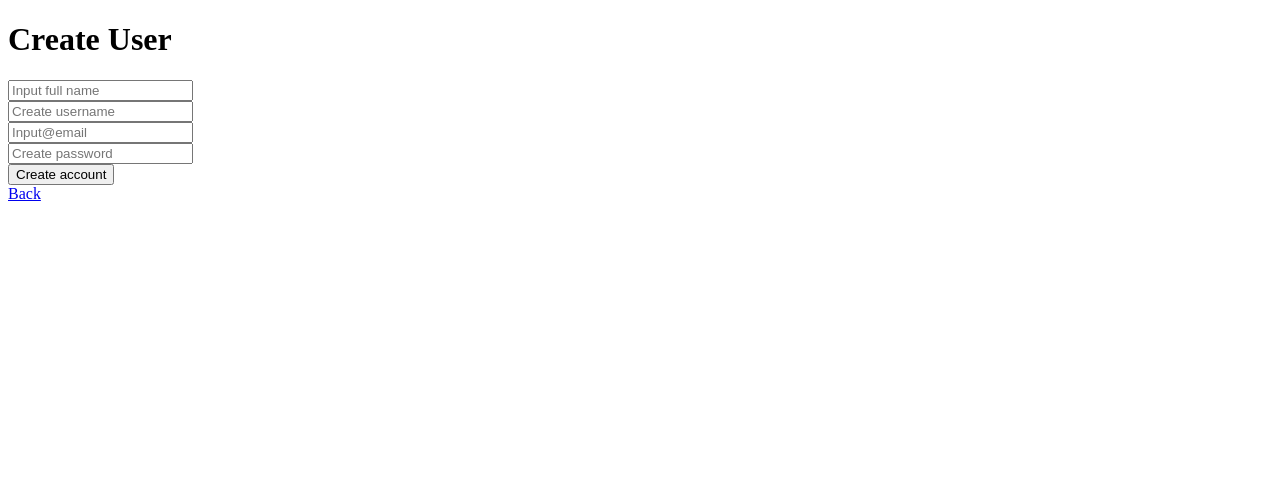
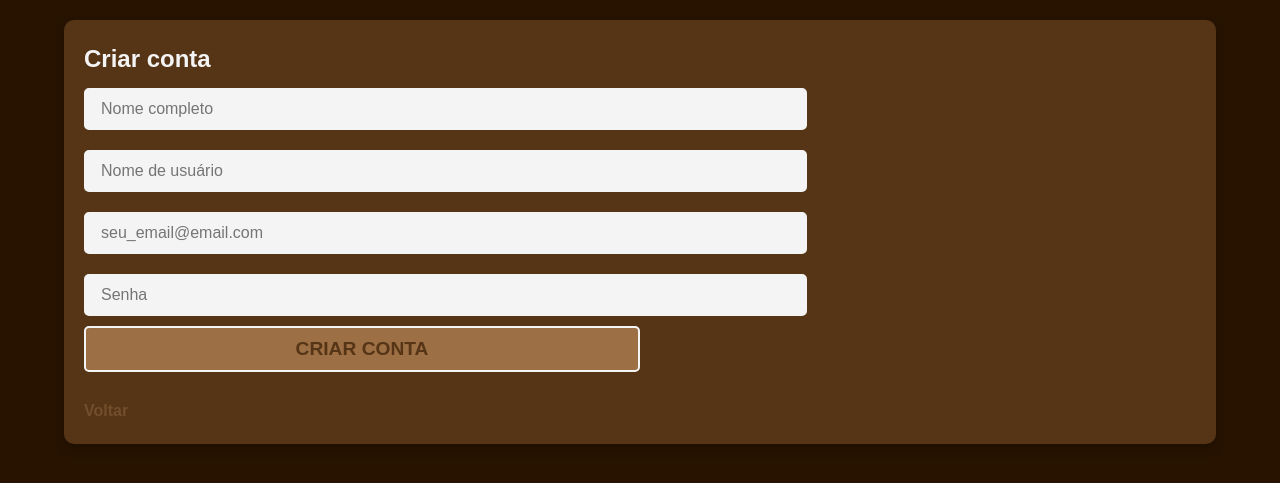
Before and after one commit to Emanuel7Oliveira/Flask-website, a Flask app: page /signup in a window 1280 px wide. Shown: the top 483 px of the page. Run offline with Flask 3, Linux system fonts and the light colour scheme.

Commit message:
style: Fix Sign page styles and classes in css

```diff
--- a/templates/css/style.css
+++ b/templates/css/style.css
@@ -63,8 +63,7 @@ header p {
   color: #f4f4f4;
 }
 
-/* Estilo para o input de nome de usuário */
-input[type="text"] {
+input {
     width: 65%;
     padding: 10px 15px;
     margin: 10px 0;
@@ -76,19 +75,6 @@ input[type="text"] {
     color: #563517;
 }
 
-input[type="password"] {
-    width: 65%;
-    padding: 10px 15px;
-    margin: 10px 0;
-    border: 2px solid #f4f4f4;
-    border-radius: 5px;
-    font-size: 1em;
-    box-sizing: border-box;
-    background-color: #f4f4f4;
-    color: #563517;
-}
-
-/* Estilo do botão */
 .login_button {
     width: 50%;
     padding: 10px 15px;
@@ -102,7 +88,7 @@ input[type="password"] {
     cursor: pointer;
     transition: 0.3s ease-in-out;
 }
-/* Animação ao passar o mouse */
+
 .login_button:hover {
     background-color: #563517;
     color: #fff;
--- a/templates/sign.html
+++ b/templates/sign.html
@@ -2,27 +2,29 @@
 <html lang="pt-br">
 <head>
     <meta charset="UTF-8">
-    <meta http-equiv="X-UA-Compatible" content="IE=edge">
     <meta name="viewport" content="width=device-width, initial-scale=1.0">
-    <meta name="description" content="Testing database.">
-    <meta name="keywords" content="programacao,html,css,javascript">
-    <meta name="author" content="EmasCode">
-    <title>SignUp</title>
+    <link rel="stylesheet" href="css/style.css">
+    <title>Criar usuário</title>
 </head>
 <body>
-    <h1>Create User</h1>
-
-    <!-- Formulário para adicionar usuário -->
-    <form action="http://127.0.0.1:5000/signup" method="POST">
-        <input type="text" name="fullname" placeholder="Input full name" required><br>
-        <input type="text" name="username" placeholder="Create username" required><br>
-        <input type="email" name="email" placeholder="Input@email" required><br>
-        <input type="password" name="password" placeholder="Create password" required><br>
-        <input type="submit" value="Create account">
-    </form>
-    <a href="http://127.0.0.1:5000/">Back</a>
-    {% if error %}
-      <span>{{ error }}</span>
-    {% endif %}
+<div class="container">
+  <section class="highlights">
+    <div class="highlight">
+      <h1>Criar conta</h1>
+      <form action="http://127.0.0.1:5000/signup" method="POST">
+            <input type="text" name="fullname" placeholder="Nome completo" required><br>
+            <input type="text" name="username" placeholder="Nome de usuário" required><br>
+            <input type="email" name="email" placeholder="seu_email@email.com" required><br>
+            <input type="password" name="password" placeholder="Senha" required><br>
+            <button type="submit" class="login_button">Criar conta</button>
+      </form>
+      <br>
+      <a href="http://127.0.0.1:5000/">Voltar</a>
+      {% if error %}
+          <span>{{ error }}</span>
+      {% endif %}
+    </div>
+  </section>
+</div>
 </body>
 </html>
```
